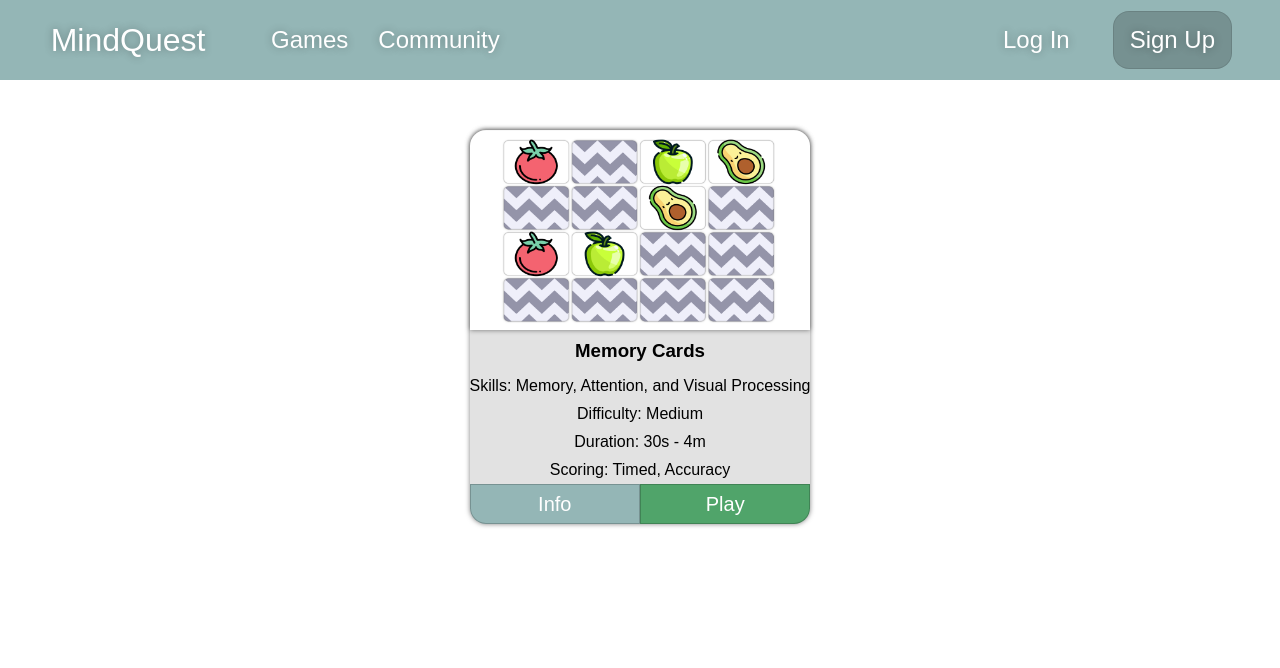
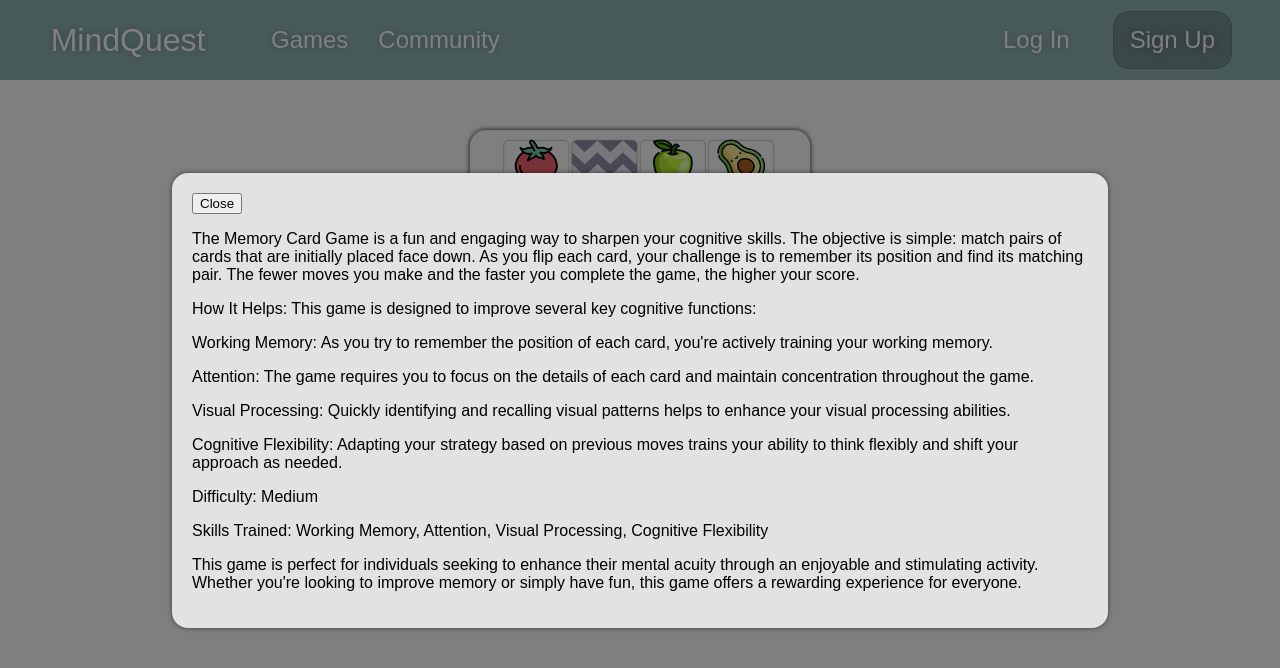
Before and after one commit to yanakolajara/mindquest-frontend, a React (Create React App) app: page / in a window 1280 px wide. Both pictures are taken after a click on the button "Info". Shown: the top 668 px of the page. Built offline with nearby package versions, Linux system fonts and the light colour scheme.

Commit message:
feature: gamecard information modal

```diff
--- a/src/data/games.json
+++ b/src/data/games.json
@@ -3,7 +3,7 @@
     "title": "Memory Cards",
     "snapshot": "MemoryCards.png",
     "route": "memory-cards",
-    "description": "Game Description: The Memory Card Game is a fun and engaging way to sharpen your cognitive skills. The objective is simple: match pairs of cards that are initially placed face down. As you flip each card, your challenge is to remember its position and find its matching pair. The fewer moves you make and the faster you complete the game, the higher your score.[nl][nl]How It Helps: This game is designed to improve several key cognitive functions:[nl][nl]Working Memory: As you try to remember the position of each card, you're actively training your working memory.[nl]Attention: The game requires you to focus on the details of each card and maintain concentration throughout the game.[nl]Visual Processing: Quickly identifying and recalling visual patterns helps to enhance your visual processing abilities.[nl]Cognitive Flexibility: Adapting your strategy based on previous moves trains your ability to think flexibly and shift your approach as needed.[nl][nl]Difficulty: Medium[nl]Skills Trained: Working Memory, Attention, Visual Processing, Cognitive Flexibility[nl]This game is perfect for individuals seeking to enhance their mental acuity through an enjoyable and stimulating activity. Whether you're looking to improve memory or simply have fun, this game offers a rewarding experience for everyone.",
+    "description": "The Memory Card Game is a fun and engaging way to sharpen your cognitive skills. The objective is simple: match pairs of cards that are initially placed face down. As you flip each card, your challenge is to remember its position and find its matching pair. The fewer moves you make and the faster you complete the game, the higher your score.[nl]How It Helps: This game is designed to improve several key cognitive functions:[nl]Working Memory: As you try to remember the position of each card, you're actively training your working memory.[nl]Attention: The game requires you to focus on the details of each card and maintain concentration throughout the game.[nl]Visual Processing: Quickly identifying and recalling visual patterns helps to enhance your visual processing abilities.[nl]Cognitive Flexibility: Adapting your strategy based on previous moves trains your ability to think flexibly and shift your approach as needed.[nl]Difficulty: Medium[nl]Skills Trained: Working Memory, Attention, Visual Processing, Cognitive Flexibility[nl]This game is perfect for individuals seeking to enhance their mental acuity through an enjoyable and stimulating activity. Whether you're looking to improve memory or simply have fun, this game offers a rewarding experience for everyone.",
     "gameFactors": [
       {
         "factor": "Skills",
--- a/src/routes/Home/Home.tsx
+++ b/src/routes/Home/Home.tsx
@@ -1,7 +1,8 @@
 import React from 'react';
 import GameCard from './components/GameCard';
+import games from '../../data/games.json';
+import Info from './components/Info';
 import './Home.scss';
-import games from '../../data/games.json';
 
 type Props = {};
 
@@ -15,7 +16,12 @@ export default function Home(props: Props): JSX.Element {
             snapshot={game.snapshot}
             route={game.route}
             factors={game.gameFactors}
-            description={game.description}
+            renderModal={(setIsModalOpen) => (
+              <Info
+                description={game.description}
+                setIsModalOpen={setIsModalOpen}
+              />
+            )}
           />
         ))}
       </div>
--- a/src/routes/Home/components/GameCard.tsx
+++ b/src/routes/Home/components/GameCard.tsx
@@ -1,5 +1,4 @@
 import React from 'react';
-import { formatJsonText } from '../../../utils/formatting';
 import './GameCard.scss';
 
 type FactoyType = {
@@ -13,7 +12,7 @@ type Props = {
   snapshot: string;
   route: string;
   factors: FactoyType[];
-  description: string;
+  renderModal: (setIsModalOpen: (isModalOpen: boolean) => void) => JSX.Element;
 };
 
 export default function GameCard({
@@ -21,9 +20,10 @@ export default function GameCard({
   snapshot,
   route,
   factors,
-  description,
+  renderModal,
 }: Props) {
   const cardImage = require(`../../../assets/${snapshot}`);
+  const [isModalOpen, setIsModalOpen] = React.useState<Boolean>(false);
   const joinWithCommas = (array: string[]) => {
     if (array.length === 0) return '';
     if (array.length === 1) return array[0];
@@ -42,13 +42,14 @@ export default function GameCard({
   });
   return (
     <div className='gamecard'>
+      {isModalOpen && renderModal(setIsModalOpen)}
       <img className='gamecard__snapshot' src={cardImage} alt='' />
       <h3 className='gamecard__title'>{title}</h3>
       <div className='gamecard__info'>{displaySkills}</div>
       <div className='gamecard__buttons'>
         <button
           className='info btn'
-          onClick={() => console.log(formatJsonText(description))}
+          onClick={() => setIsModalOpen(!isModalOpen)}
         >
           Info
         </button>
--- /dev/null
+++ b/src/routes/Home/components/Info.scss
@@ -0,0 +1,26 @@
+.modal-info {
+  display: flex;
+  align-items: center;
+  justify-content: center;
+  position: absolute;
+  width: 100vw;
+  height: 100vh;
+  top: 0;
+  left: 0;
+  background-color: rgba($color: #000000, $alpha: 0.5);
+
+  box-shadow: 0px 0px 5px rgba($color: #000000, $alpha: 0.5);
+  &__article {
+    max-height: 70%;
+    width: 70%;
+    padding: 20px;
+    background: #e2e2e2;
+    border-radius: 1rem;
+    box-shadow: 0px 0px 5px rgba($color: #000000, $alpha: 0.5);
+  }
+  &__title {
+    margin: 0px;
+    padding: 10px;
+    text-align: center;
+  }
+}
--- /dev/null
+++ b/src/routes/Home/components/Info.tsx
@@ -0,0 +1,26 @@
+import React from 'react';
+import { formatJsonText } from '../../../utils/formatting';
+import './Info.scss';
+
+type Props = {
+  description: string;
+  setIsModalOpen: (isModalOpen: boolean) => void;
+};
+
+export default function Info({ description, setIsModalOpen }: Props) {
+  return (
+    <div className='modal-info'>
+      <article className='modal-info__article'>
+        <button
+          className='close-btn'
+          onClick={() => {
+            setIsModalOpen(false);
+          }}
+        >
+          Close
+        </button>
+        <div className='description'>{formatJsonText(description)}</div>
+      </article>
+    </div>
+  );
+}
--- a/src/utils/formatting.ts
+++ /dev/null
@@ -1,3 +0,0 @@
-const formatJsonText = (input: string) => input.replace(/\[nl\]/g, '\n');
-
-export { formatJsonText };
--- /dev/null
+++ b/src/utils/formatting.tsx
@@ -0,0 +1,12 @@
+import React from 'react';
+
+const formatJsonText = (input: string) => {
+  const description = input.split('[nl]');
+  return description.map((line, index) => (
+    <>
+      <p key={index}>{line}</p>
+    </>
+  ));
+};
+
+export { formatJsonText };
```
